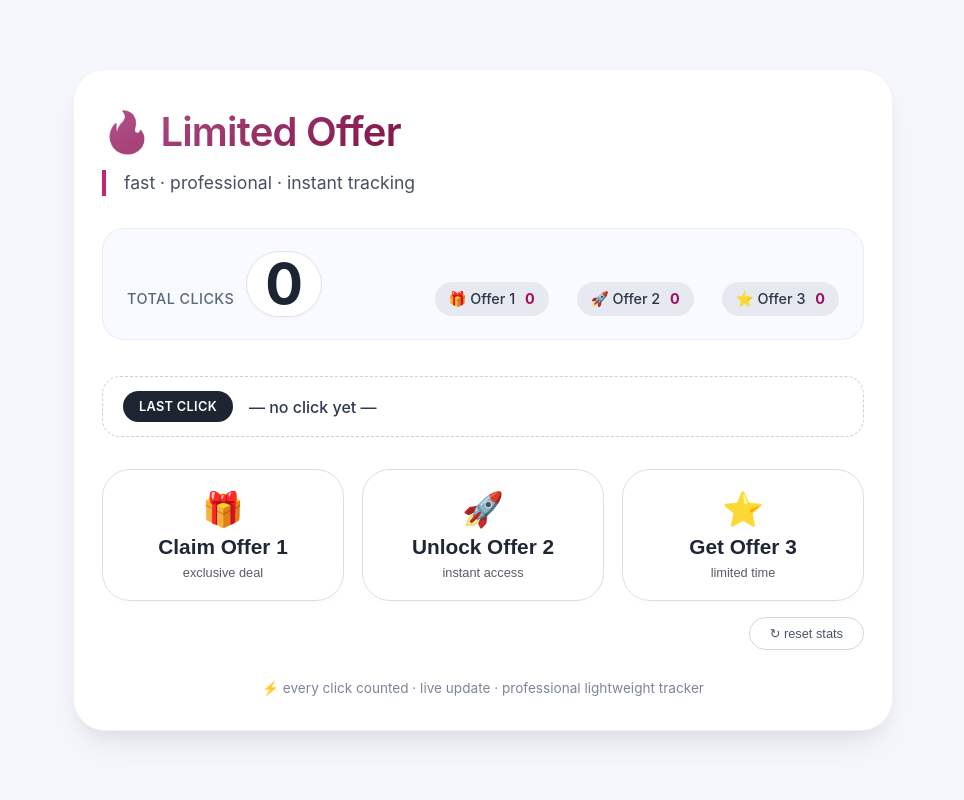
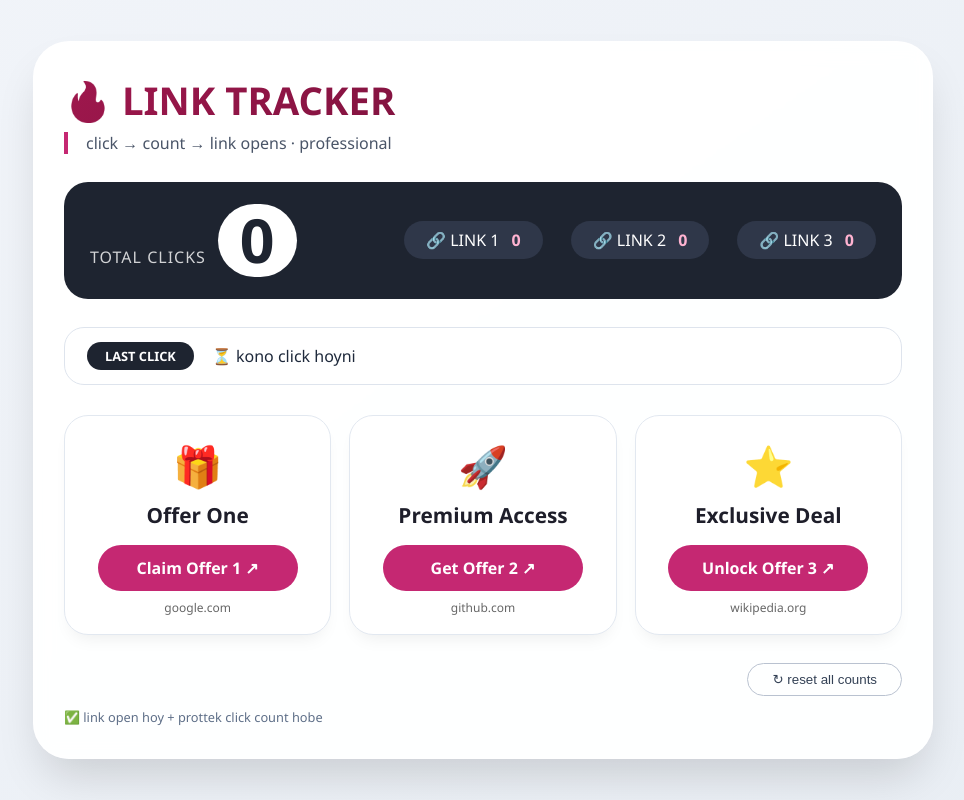
Before and after one commit to ZayenCoder/YT, a plain HTML site: page index.html in a window 1280 px wide. Shown: the whole page, without its empty margins (157-1121 px from the left). Drawn offline with Linux system fonts and the light colour scheme.

Commit message:
Update index.html

```diff
--- a/index.html
+++ b/index.html
@@ -2,518 +2,389 @@
 <html lang="en">
 <head>
   <meta charset="UTF-8">
-    <meta name="viewport" content="width=device-width, initial-scale=1.0, user-scalable=yes">
-    <title>🔥 Limited Offer · Click Tracker</title>
-    <!-- Fast, professional, no heavy frameworks -->
+  <meta name="viewport" content="width=device-width, initial-scale=1.0">
+  <title>🔥 Live Tracker · Working Links</title>
   <style>
     * {
       margin: 0;
       padding: 0;
       box-sizing: border-box;
     }
-
     body {
-            background: #f5f7fc;
-            font-family: 'Inter', -apple-system, BlinkMacSystemFont, 'Segoe UI', Roboto, Helvetica, Arial, sans-serif;
+      background: linear-gradient(145deg, #f1f4f9 0%, #e9eef4 100%);
+      font-family: 'Segoe UI', Roboto, system-ui, sans-serif;
+      min-height: 100vh;
       display: flex;
-            flex-direction: column;
       align-items: center;
       justify-content: center;
-            min-height: 100vh;
-            margin: 0;
-            padding: 24px 16px;
-            color: #1a1e2b;
-            line-height: 1.5;
-            -webkit-font-smoothing: antialiased;
+      padding: 20px;
     }
-
-        .card {
-            max-width: 820px;
+    .tracker-card {
+      max-width: 900px;
       width: 100%;
-            background: #ffffff;
-            border-radius: 32px;
-            box-shadow: 0 20px 35px -8px rgba(0, 0, 0, 0.08), 0 8px 18px -6px rgba(0, 0, 0, 0.05);
-            padding: 32px 28px;
-            transition: box-shadow 0.2s ease;
-            border: 1px solid #f0f2f6;
+      background: rgba(255,255,255,0.95);
+      backdrop-filter: blur(10px);
+      border-radius: 36px;
+      padding: 32px 30px;
+      box-shadow: 0 25px 45px -10px rgba(0,0,0,0.15);
+      border: 1px solid rgba(255,255,255,0.5);
     }
-
     h1 {
-            font-size: 2.5rem;
-            font-weight: 600;
-            letter-spacing: -0.02em;
-            margin-bottom: 8px;
-            background: linear-gradient(145deg, #b45389, #7f1146);
+      font-size: 2.4rem;
+      font-weight: 700;
+      background: linear-gradient(135deg, #9f174d, #5e0e2f);
       -webkit-background-clip: text;
       background-clip: text;
       color: transparent;
-            display: inline-block;
+      margin-bottom: 6px;
     }
-
-        .subhead {
-            font-size: 1.1rem;
-            color: #4a5060;
-            margin-bottom: 32px;
-            border-left: 4px solid #c12872;
+    .sub {
+      color: #4a5568;
+      margin-bottom: 28px;
+      font-weight: 400;
+      border-left: 4px solid #c52872;
       padding-left: 18px;
-            font-weight: 400;
     }
-
-        /* stats panel — professional dashboard style */
-        .stats-panel {
-            background: #f8faff;
-            border-radius: 22px;
-            padding: 22px 24px;
-            margin-bottom: 36px;
-            border: 1px solid #e9ecf5;
+    .stats-container {
+      background: #1e2430;
+      border-radius: 24px;
+      padding: 22px 26px;
+      margin-bottom: 28px;
+      color: white;
       display: flex;
       flex-wrap: wrap;
-            align-items: baseline;
+      align-items: center;
       justify-content: space-between;
     }
-
-        .total-clicks-box {
+    .total-box {
       display: flex;
       align-items: baseline;
       gap: 12px;
+    }
+    .total-label {
+      font-weight: 400;
+      letter-spacing: 1px;
+      opacity: 0.8;
+    }
+    .total-number {
+      font-size: 3.8rem;
+      font-weight: 800;
+      line-height: 1;
+      background: #ffffff;
+      color: #1e2430;
+      padding: 6px 22px;
+      border-radius: 60px;
+    }
+    .per-link-stats {
+      display: flex;
+      gap: 28px;
+    }
+    .stat-chip {
+      background: #2f3749;
+      padding: 8px 22px;
+      border-radius: 40px;
+      font-weight: 500;
+    }
+    .stat-chip span {
+      font-weight: 800;
+      margin-left: 8px;
+      color: #ffb3d1;
+    }
+    .last-click-panel {
+      background: #ffffffd9;
+      border-radius: 20px;
+      padding: 14px 22px;
+      margin-bottom: 30px;
+      border: 1px solid #dee4ed;
+      display: flex;
+      align-items: center;
+      gap: 18px;
       flex-wrap: wrap;
     }
-
-        .total-label {
+    .last-badge {
+      background: #1e2430;
+      color: white;
+      padding: 5px 18px;
+      border-radius: 30px;
+      font-weight: 600;
+      font-size: 0.8rem;
+    }
+    .last-detail {
       font-weight: 500;
-            text-transform: uppercase;
-            letter-spacing: 0.03em;
-            font-size: 0.9rem;
-            color: #5b677b;
+      color: #1e293b;
     }
-
-        .total-number {
-            font-size: 3.5rem;
+    .link-grid {
+      display: grid;
+      grid-template-columns: repeat(3,1fr);
+      gap: 18px;
+    }
+    .link-card {
+      background: white;
+      border-radius: 24px;
+      padding: 22px 10px 18px;
+      text-align: center;
+      box-shadow: 0 10px 18px -8px rgba(0,0,0,0.08);
+      border: 1.5px solid #e2e8f0;
+      transition: all 0.2s;
+    }
+    .link-card:hover {
+      border-color: #c52872;
+      transform: translateY(-5px);
+      box-shadow: 0 22px 28px -14px rgba(197,40,114,0.2);
+    }
+    .link-emoji {
+      font-size: 2.5rem;
+      margin-bottom: 8px;
+    }
+    .link-title {
       font-weight: 700;
-            color: #1e2532;
-            line-height: 1;
-            background: #ffffff;
-            padding: 4px 18px;
-            border-radius: 60px;
-            box-shadow: inset 0 1px 4px rgba(0,0,0,0.02), 0 2px 4px rgba(0,0,0,0.02);
-            border: 1px solid #dfe3ec;
+      font-size: 1.3rem;
+      margin-bottom: 10px;
+      color: #1e1e2a;
     }
-
-        .breakdown {
-            display: flex;
-            gap: 28px;
-            flex-wrap: wrap;
-            margin-top: 8px;
+    .real-link {
+      display: inline-block;
+      background: #c52872;
+      color: white;
+      text-decoration: none;
+      font-weight: 600;
+      padding: 12px 20px;
+      border-radius: 50px;
+      width: 100%;
+      max-width: 200px;
+      margin: 6px auto 0;
+      transition: background 0.15s;
+      border: none;
+      cursor: pointer;
+      font-size: 1rem;
     }
-
-        .breakdown-item {
-            display: flex;
-            align-items: baseline;
-            gap: 8px;
+    .real-link:hover {
+      background: #a11d5a;
     }
-
-        .badge {
-            background: #e6e9f0;
-            padding: 6px 14px;
+    .reset-btn {
+      margin-top: 28px;
+      background: none;
+      border: 1px solid #b9c2d0;
+      padding: 8px 24px;
       border-radius: 40px;
-            font-size: 0.9rem;
       font-weight: 500;
-            color: #2c3547;
+      color: #334155;
+      cursor: pointer;
+      float: right;
     }
-
-        .badge span {
-            font-weight: 700;
-            margin-left: 6px;
-            color: #a1105e;
+    .reset-btn:hover {
+      background: #f1f5f9;
     }
-
-        /* last click info — ultra clear */
-        .last-click-area {
-            background: #ffffff;
-            border-radius: 18px;
-            padding: 14px 20px;
-            margin-bottom: 32px;
-            border: 1px dashed #cbd0db;
-            color: #2e384d;
-            font-size: 1rem;
-            display: flex;
-            align-items: center;
-            gap: 16px;
-            flex-wrap: wrap;
+    .clearfix::after {
+      content: "";
+      clear: both;
+      display: table;
     }
-
-        .last-click-label {
-            font-weight: 600;
-            background: #1e2532;
-            color: white;
-            padding: 6px 16px;
-            border-radius: 40px;
-            font-size: 0.8rem;
-            letter-spacing: 0.3px;
-        }
-
-        .last-click-value {
-            font-weight: 500;
-            word-break: break-word;
-        }
-
-        /* button grid */
-        .button-grid {
-            display: grid;
-            grid-template-columns: repeat(3, 1fr);
-            gap: 18px;
-            margin-top: 12px;
-        }
-
-        .offer-btn {
-            background: #ffffff;
-            border: 1.5px solid #d9dde6;
-            border-radius: 28px;
-            padding: 20px 12px;
-            font-weight: 600;
-            font-size: 1.3rem;
-            color: #1f2636;
-            box-shadow: 0 6px 10px -4px rgba(0, 0, 0, 0.02);
-            transition: all 0.15s ease;
-            cursor: pointer;
-            display: flex;
-            flex-direction: column;
-            align-items: center;
-            text-align: center;
-            backdrop-filter: blur(4px);
-            background: rgba(255,255,255,0.9);
-        }
-
-        .offer-btn:hover {
-            background: #c12872;
-            border-color: #c12872;
-            color: white;
-            transform: translateY(-3px);
-            box-shadow: 0 18px 25px -10px rgba(193, 40, 114, 0.25);
-        }
-
-        .offer-btn:active {
-            transform: translateY(2px);
-            box-shadow: 0 6px 12px -6px rgba(193, 40, 114, 0.3);
-        }
-
-        .offer-emoji {
-            font-size: 2.1rem;
-            margin-bottom: 6px;
-        }
-
-        .btn-sub {
-            font-size: 0.8rem;
-            opacity: 0.75;
-            margin-top: 6px;
-            font-weight: 400;
-        }
-
-        .offer-btn:hover .btn-sub {
-            opacity: 1;
-        }
-
-        .footer-note {
-            margin-top: 28px;
-            text-align: center;
-            font-size: 0.85rem;
-            color: #7c8599;
-        }
-
-        .reset-area {
-            display: flex;
-            justify-content: flex-end;
-            margin-top: 16px;
-        }
-
-        .reset-btn {
-            background: none;
-            border: 1px solid #cfd5e2;
-            padding: 8px 20px;
-            border-radius: 40px;
-            font-size: 0.8rem;
-            font-weight: 500;
-            color: #4a5568;
-            cursor: pointer;
-            transition: all 0.1s;
-        }
-
-        .reset-btn:hover {
-            background: #f0f2f8;
-            border-color: #b0b8ca;
-        }
-
-        /* mobile */
-        @media (max-width: 600px) {
-            .card { padding: 22px 16px; }
-            h1 { font-size: 2rem; }
-            .button-grid { grid-template-columns: 1fr; gap: 12px; }
-            .stats-panel { flex-direction: column; gap: 16px; }
-            .total-number { font-size: 2.8rem; }
-            .breakdown { gap: 16px; }
-        }
-
-        /* performance: no layout shift */
-        .click-flash {
-            transition: background 0.08s;
-        }
-        .highlight-flash {
-            background: #fcedf3 !important;
+    @media (max-width:650px){
+      .link-grid{ grid-template-columns:1fr; }
+      .stats-container{ flex-direction:column; align-items:start; gap:16px; }
     }
   </style>
 </head>
 <body>
+<div class="tracker-card">
+  <h1>🔥 LINK TRACKER</h1>
+  <div class="sub">click → count → link opens · professional</div>
 
-<div class="card">
-    <h1>🔥 Limited Offer</h1>
-    <div class="subhead">fast · professional · instant tracking</div>
-
-    <!-- STATS: total clicks + per button -->
-    <div class="stats-panel">
-        <div class="total-clicks-box">
-            <span class="total-label">Total clicks</span>
-            <span class="total-number" id="totalClicksDisplay">0</span>
+  <!-- STATS -->
+  <div class="stats-container">
+    <div class="total-box">
+      <span class="total-label">TOTAL CLICKS</span>
+      <span class="total-number" id="totalDisplay">0</span>
     </div>
-        <div class="breakdown">
-            <div class="breakdown-item">
-                <span class="badge">🎁 Offer 1 <span id="countOffer1">0</span></span>
-            </div>
-            <div class="breakdown-item">
-                <span class="badge">🚀 Offer 2 <span id="countOffer2">0</span></span>
-            </div>
-            <div class="breakdown-item">
-                <span class="badge">⭐ Offer 3 <span id="countOffer3">0</span></span>
-            </div>
+    <div class="per-link-stats">
+      <div class="stat-chip">🔗 LINK 1 <span id="count1">0</span></div>
+      <div class="stat-chip">🔗 LINK 2 <span id="count2">0</span></div>
+      <div class="stat-chip">🔗 LINK 3 <span id="count3">0</span></div>
     </div>
   </div>
 
-    <!-- Last click info — kon click kora hoyeche seta dekhabe -->
-    <div class="last-click-area" id="lastClickPanel">
-        <span class="last-click-label">LAST CLICK</span>
-        <span class="last-click-value" id="lastClickMessage">— no click yet —</span>
+  <!-- LAST CLICK INFO (kon link e click porse) -->
+  <div class="last-click-panel">
+    <span class="last-badge">LAST CLICK</span>
+    <span class="last-detail" id="lastClickText">⏳ kono click hoyni</span>
   </div>
 
-    <!-- BUTTONS: 3 professional CTA -->
-    <div class="button-grid">
+  <!-- 3 REAL LINKS (working external links) -->
+  <div class="link-grid">
     <!-- Offer 1 -->
-        <button class="offer-btn" id="btnOffer1" data-offer="Offer 1">
-            <span class="offer-emoji">🎁</span>
-            <span>Claim Offer 1</span>
-            <span class="btn-sub">exclusive deal</span>
-        </button>
+    <div class="link-card">
+      <div class="link-emoji">🎁</div>
+      <div class="link-title">Offer One</div>
+      <a href="https://www.google.com" target="_blank" rel="noopener" class="real-link" id="link1">Claim Offer 1 ↗</a>
+      <div style="font-size:0.75rem; margin-top:8px; opacity:0.6;">google.com</div>
+    </div>
     <!-- Offer 2 -->
-        <button class="offer-btn" id="btnOffer2" data-offer="Offer 2">
-            <span class="offer-emoji">🚀</span>
-            <span>Unlock Offer 2</span>
-            <span class="btn-sub">instant access</span>
-        </button>
+    <div class="link-card">
+      <div class="link-emoji">🚀</div>
+      <div class="link-title">Premium Access</div>
+      <a href="https://www.github.com" target="_blank" rel="noopener" class="real-link" id="link2">Get Offer 2 ↗</a>
+      <div style="font-size:0.75rem; margin-top:8px; opacity:0.6;">github.com</div>
+    </div>
     <!-- Offer 3 -->
-        <button class="offer-btn" id="btnOffer3" data-offer="Offer 3">
-            <span class="offer-emoji">⭐</span>
-            <span>Get Offer 3</span>
-            <span class="btn-sub">limited time</span>
-        </button>
-    </div>
-
-    <div class="reset-area">
-        <button class="reset-btn" id="resetStatsBtn" aria-label="reset counters">↻ reset stats</button>
-    </div>
-    <div class="footer-note">
-        ⚡ every click counted · live update · professional lightweight tracker
+    <div class="link-card">
+      <div class="link-emoji">⭐</div>
+      <div class="link-title">Exclusive Deal</div>
+      <a href="https://www.wikipedia.org" target="_blank" rel="noopener" class="real-link" id="link3">Unlock Offer 3 ↗</a>
+      <div style="font-size:0.75rem; margin-top:8px; opacity:0.6;">wikipedia.org</div>
     </div>
   </div>
 
+  <div class="clearfix">
+    <button class="reset-btn" id="resetBtn">↻ reset all counts</button>
+  </div>
+  <div style="margin-top:12px; font-size:0.8rem; color:#5e6f88;">✅ link open hoy + prottek click count hobe</div>
+</div>
+
 <script>
-    (function() {
+  (function(){
     "use strict";
 
-        // ---------- fast, professional click tracker ----------
-        // DOM elements
-        const totalSpan = document.getElementById('totalClicksDisplay');
-        const count1Span = document.getElementById('countOffer1');
-        const count2Span = document.getElementById('countOffer2');
-        const count3Span = document.getElementById('countOffer3');
-        const lastClickMsg = document.getElementById('lastClickMessage');
-
-        // Buttons
-        const btn1 = document.getElementById('btnOffer1');
-        const btn2 = document.getElementById('btnOffer2');
-        const btn3 = document.getElementById('btnOffer3');
-        const resetBtn = document.getElementById('resetStatsBtn');
-
-        // State — initialize from localStorage (so refresh e data persist kore, professional touch)
-        let clicks = {
-            offer1: 0,
-            offer2: 0,
-            offer3: 0
+    // --- State ---
+    let counts = {
+      link1: 0,
+      link2: 0,
+      link3: 0
     };
 
-        let lastClickInfo = {
-            offerName: null,
-            timestamp: null
+    let lastClick = {
+      name: null,
+      time: null
     };
 
-        // Load saved data (if any)
-        function loadFromStorage() {
-            try {
-                const saved = localStorage.getItem('professional_click_tracker_v1');
-                if (saved) {
-                    const parsed = JSON.parse(saved);
-                    if (parsed && typeof parsed === 'object') {
-                        clicks.offer1 = Number(parsed.offer1) || 0;
-                        clicks.offer2 = Number(parsed.offer2) || 0;
-                        clicks.offer3 = Number(parsed.offer3) || 0;
+    // DOM elements
+    const totalSpan = document.getElementById('totalDisplay');
+    const count1Span = document.getElementById('count1');
+    const count2Span = document.getElementById('count2');
+    const count3Span = document.getElementById('count3');
+    const lastClickText = document.getElementById('lastClickText');
+
+    const link1 = document.getElementById('link1');
+    const link2 = document.getElementById('link2');
+    const link3 = document.getElementById('link3');
+    const resetBtn = document.getElementById('resetBtn');
+
+    // Helper: total
+    function calcTotal() {
+      return counts.link1 + counts.link2 + counts.link3;
     }
-                }
-                const savedLast = localStorage.getItem('pro_last_click_v1');
-                if (savedLast) {
-                    const lastParsed = JSON.parse(savedLast);
-                    if (lastParsed) {
-                        lastClickInfo.offerName = lastParsed.offerName || null;
-                        lastClickInfo.timestamp = lastParsed.timestamp || null;
-                    }
-                }
-            } catch (e) {
-                // if storage corrupt, ignore and start fresh
-                console.warn("Storage read error, using fresh state.");
+
+    // Update UI (fast)
+    function refreshUI() {
+      totalSpan.textContent = calcTotal();
+      count1Span.textContent = counts.link1;
+      count2Span.textContent = counts.link2;
+      count3Span.textContent = counts.link3;
+
+      if (lastClick.name && lastClick.time) {
+        const timeStr = new Date(lastClick.time).toLocaleTimeString([], {hour:'2-digit', minute:'2-digit', second:'2-digit'});
+        lastClickText.textContent = `🔔 ${lastClick.name} · ${timeStr}`;
+      } else {
+        lastClickText.textContent = '⏳ kono click hoyni';
       }
     }
 
-        // Save to localStorage (fast, non-blocking)
-        function persistState() {
+    // Save to localStorage (professional persistence)
+    function saveToStorage() {
       try {
-                localStorage.setItem('professional_click_tracker_v1', JSON.stringify(clicks));
-                localStorage.setItem('pro_last_click_v1', JSON.stringify({
-                    offerName: lastClickInfo.offerName,
-                    timestamp: lastClickInfo.timestamp
+        localStorage.setItem('clickTracker_pro', JSON.stringify({
+          counts: counts,
+          lastClick: lastClick
         }));
-            } catch (e) {}
+      } catch(e) {}
     }
 
-        // total count
-        function getTotal() {
-            return clicks.offer1 + clicks.offer2 + clicks.offer3;
+    // Load from storage
+    function loadFromStorage() {
+      try {
+        const saved = localStorage.getItem('clickTracker_pro');
+        if (saved) {
+          const data = JSON.parse(saved);
+          if (data.counts) {
+            counts.link1 = Number(data.counts.link1) || 0;
+            counts.link2 = Number(data.counts.link2) || 0;
+            counts.link3 = Number(data.counts.link3) || 0;
+          }
+          if (data.lastClick) {
+            lastClick.name = data.lastClick.name || null;
+            lastClick.time = data.lastClick.time || null;
+          }
+        }
+      } catch(e) {}
     }
 
-        // Update all UI
-        function updateUI() {
-            totalSpan.textContent = getTotal();
-            count1Span.textContent = clicks.offer1;
-            count2Span.textContent = clicks.offer2;
-            count3Span.textContent = clicks.offer3;
+    // Core click handler: count + link open hoy (link already works, we just track)
+    function handleClick(linkKey, displayName, element) {
+      // increment counter
+      counts[linkKey] += 1;
 
-            // Update last click message
-            if (lastClickInfo.offerName && lastClickInfo.timestamp) {
-                const timeStr = new Date(lastClickInfo.timestamp).toLocaleTimeString([], { hour: '2-digit', minute: '2-digit', second: '2-digit' });
-                lastClickMsg.textContent = `✅ ${lastClickInfo.offerName} · ${timeStr}`;
-            } else {
-                lastClickMsg.textContent = '— no click yet —';
-            }
+      // last click info
+      lastClick.name = displayName;
+      lastClick.time = Date.now();
+
+      // persist & update UI
+      saveToStorage();
+      refreshUI();
+
+      // subtle flash feedback on total
+      totalSpan.style.transition = 'background 0.1s';
+      totalSpan.style.background = '#fcd3e1';
+      setTimeout(() => totalSpan.style.background = '#ffffff', 120);
+
+      // (link will open normally because it's a real <a> tag)
     }
 
-        // Flash effect for feedback (fast, subtle)
-        function flashElement(el) {
-            if (!el) return;
-            el.classList.add('highlight-flash');
-            setTimeout(() => {
-                el.classList.remove('highlight-flash');
-            }, 120);
+    // Reset
+    function resetAll() {
+      counts.link1 = 0;
+      counts.link2 = 0;
+      counts.link3 = 0;
+      lastClick.name = null;
+      lastClick.time = null;
+      saveToStorage();
+      refreshUI();
     }
 
-        // Core click handler: kon click kora holo, count barbe, UI update
-        function handleOfferClick(offerKey, offerDisplayName, buttonElement) {
-            // increment counter
-            clicks[offerKey] += 1;
-
-            // last click info set
-            lastClickInfo.offerName = offerDisplayName;
-            lastClickInfo.timestamp = Date.now();
-
-            // persist to localStorage (professional, reload e data thake)
-            persistState();
-
-            // update UI numbers
-            updateUI();
-
-            // flash total & last click panel & button for instant feedback
-            flashElement(totalSpan);
-            flashElement(lastClickMsg);
-            if (buttonElement) flashElement(buttonElement);
-        }
-
-        // Reset all counts
-        function resetAllStats() {
-            clicks.offer1 = 0;
-            clicks.offer2 = 0;
-            clicks.offer3 = 0;
-            lastClickInfo.offerName = null;
-            lastClickInfo.timestamp = null;
-
-            persistState();
-            updateUI();
-
-            // subtle feedback
-            flashElement(totalSpan);
-            flashElement(lastClickMsg);
-        }
-
-        // Attach event listeners (lick click pase count hobe)
+    // Attach listeners — we use click event on <a> but do NOT preventDefault (so link opens)
     function bindEvents() {
-            btn1.addEventListener('click', function(e) {
-                e.preventDefault();  // no navigation, just tracking
-                handleOfferClick('offer1', '🎁 Offer 1', btn1);
+      link1.addEventListener('click', function(e) {
+        // link open hobe automatically, we just count
+        handleClick('link1', '🎁 Offer 1 (Google)', link1);
+        // no preventDefault -> link works
       });
 
-            btn2.addEventListener('click', function(e) {
-                e.preventDefault();
-                handleOfferClick('offer2', '🚀 Offer 2', btn2);
+      link2.addEventListener('click', function(e) {
+        handleClick('link2', '🚀 Offer 2 (GitHub)', link2);
       });
 
-            btn3.addEventListener('click', function(e) {
-                e.preventDefault();
-                handleOfferClick('offer3', '⭐ Offer 3', btn3);
+      link3.addEventListener('click', function(e) {
+        handleClick('link3', '⭐ Offer 3 (Wikipedia)', link3);
       });
 
       resetBtn.addEventListener('click', function(e) {
-                e.preventDefault();
-                resetAllStats();
+        resetAll();
       });
+
+      // Also handle middle-click / ctrl+click etc? they still count via click event
     }
 
     // Initialize
     function init() {
       loadFromStorage();
-            updateUI();
+      refreshUI();
       bindEvents();
     }
 
-        // Start
     init();
 
-        // Optional: expose for debugging (professional)
-        window.__clickTracker = {
-            getState: () => ({ clicks, lastClick: lastClickInfo, total: getTotal() }),
-            reset: resetAllStats
-        };
-
+    // Optional debug
+    window._tracker = { counts, lastClick, reset: resetAll };
   })();
 </script>
-
-<!-- subtle style for flash (kept in style, but also add class) -->
-<style>
-    .offer-btn, .total-number, .last-click-value, .badge span {
-        transition: background-color 0.12s, transform 0.1s, box-shadow 0.2s;
-    }
-    .highlight-flash {
-        background-color: #fbe4ee !important;
-        transition: background-color 0.05s;
-    }
-    .total-number.highlight-flash {
-        background-color: #f8d5e4 !important;
-    }
-    button {
-        user-select: none;
-    }
-</style>
 </body>
 </html>
```
Lines whose indentation alone changed are shown as unchanged.
